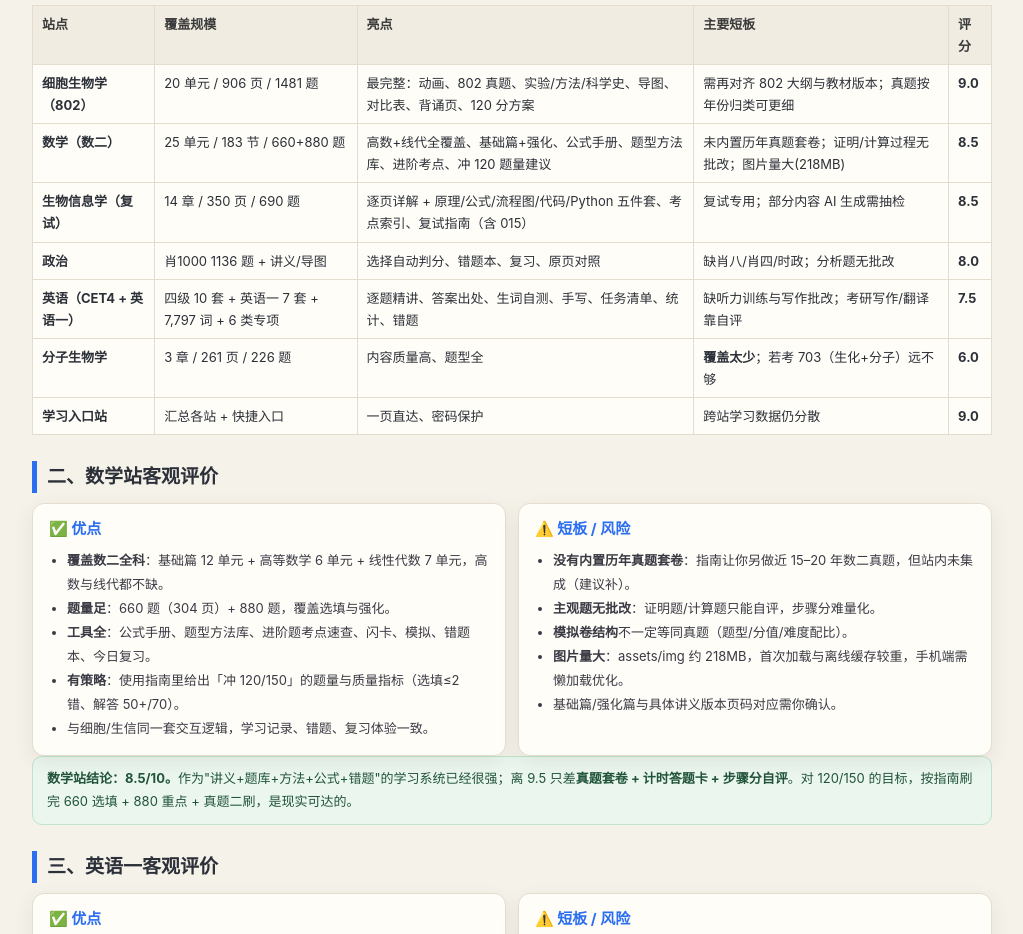
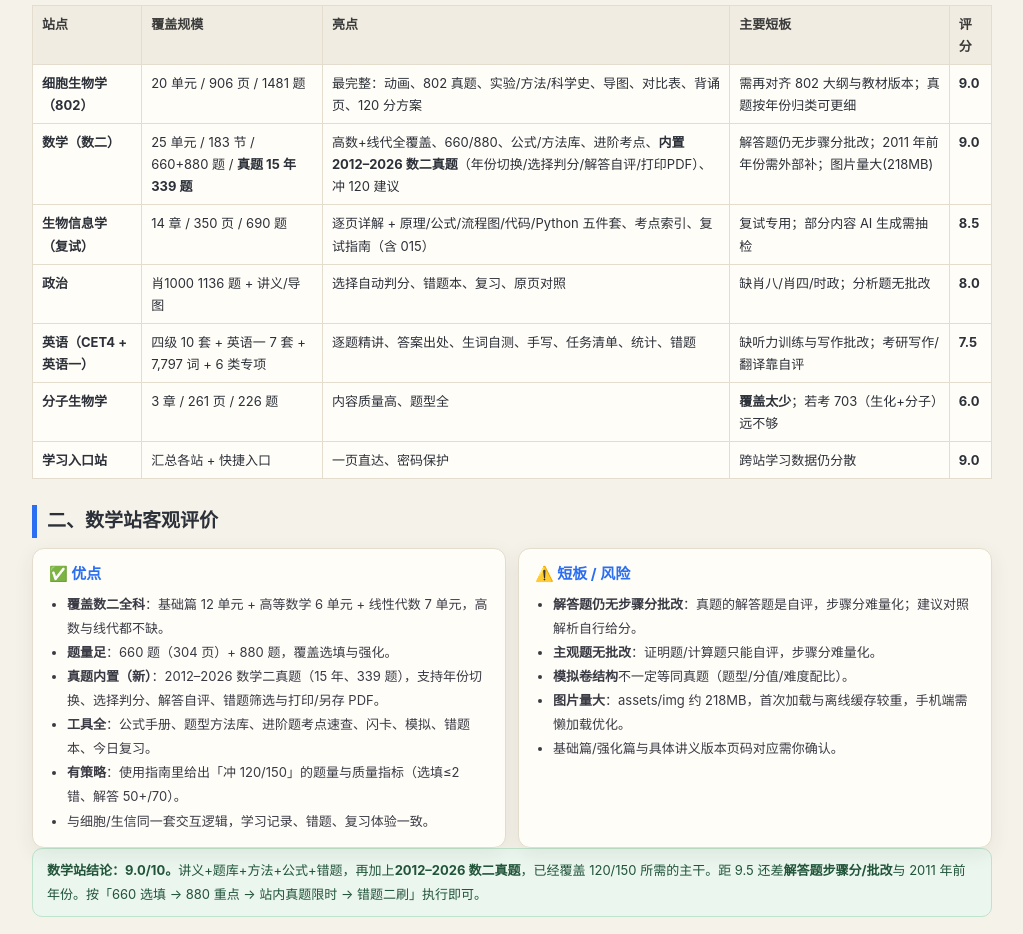
Before and after one commit to newkan-li/study, a plain HTML site: page assessment.html in a window 1280 px wide. Shown: the part 340-1274 px from the top of the page, without its empty margins (128-1151 px from the left). Drawn offline with Linux system fonts and the light colour scheme.

Commit message:
更新评价:数学站已内置2012–2026数学二真题(15年339题),评分8.5→9.0,移除『无真题套卷』并更新短板/成功率/改进项;首页数学卡片加真题入口

```diff
--- a/assessment.html
+++ b/assessment.html
@@ -54,7 +54,7 @@
     <thead><tr><th>站点</th><th>覆盖规模</th><th>亮点</th><th>主要短板</th><th>评分</th></tr></thead>
     <tbody>
       <tr><td><b>细胞生物学（802）</b></td><td>20 单元 / 906 页 / 1481 题</td><td>最完整：动画、802 真题、实验/方法/科学史、导图、对比表、背诵页、120 分方案</td><td>需再对齐 802 大纲与教材版本；真题按年份归类可更细</td><td class="score">9.0</td></tr>
-      <tr><td><b>数学（数二）</b></td><td>25 单元 / 183 节 / 660+880 题</td><td>高数+线代全覆盖、基础篇+强化、公式手册、题型方法库、进阶考点、冲 120 题量建议</td><td>未内置历年真题套卷；证明/计算过程无批改；图片量大(218MB)</td><td class="score">8.5</td></tr>
+      <tr><td><b>数学（数二）</b></td><td>25 单元 / 183 节 / 660+880 题 / <b>真题 15 年 339 题</b></td><td>高数+线代全覆盖、660/880、公式/方法库、进阶考点、<b>内置 2012–2026 数二真题</b>（年份切换/选择判分/解答自评/打印PDF）、冲 120 建议</td><td>解答题仍无步骤分批改；2011 年前年份需外部补；图片量大(218MB)</td><td class="score">9.0</td></tr>
       <tr><td><b>生物信息学（复试）</b></td><td>14 章 / 350 页 / 690 题</td><td>逐页详解 + 原理/公式/流程图/代码/Python 五件套、考点索引、复试指南（含 015）</td><td>复试专用；部分内容 AI 生成需抽检</td><td class="score">8.5</td></tr>
       <tr><td><b>政治</b></td><td>肖1000 1136 题 + 讲义/导图</td><td>选择自动判分、错题本、复习、原页对照</td><td>缺肖八/肖四/时政；分析题无批改</td><td class="score">8.0</td></tr>
       <tr><td><b>英语（CET4 + 英语一）</b></td><td>四级 10 套 + 英语一 7 套 + 7,797 词 + 6 类专项</td><td>逐题精讲、答案出处、生词自测、手写、任务清单、统计、错题</td><td>缺听力训练与写作批改；考研写作/翻译靠自评</td><td class="score">7.5</td></tr>
@@ -68,19 +68,20 @@
     <div class="box"><h3>✅ 优点</h3><ul>
       <li><b>覆盖数二全科</b>：基础篇 12 单元 + 高等数学 6 单元 + 线性代数 7 单元，高数与线代都不缺。</li>
       <li><b>题量足</b>：660 题（304 页）+ 880 题，覆盖选填与强化。</li>
+      <li><b>真题内置（新）</b>：2012–2026 数学二真题（15 年、339 题），支持年份切换、选择判分、解答自评、错题筛选与打印/另存 PDF。</li>
       <li><b>工具全</b>：公式手册、题型方法库、进阶题考点速查、闪卡、模拟、错题本、今日复习。</li>
       <li><b>有策略</b>：使用指南里给出「冲 120/150」的题量与质量指标（选填≤2 错、解答 50+/70）。</li>
       <li>与细胞/生信同一套交互逻辑，学习记录、错题、复习体验一致。</li>
     </ul></div>
     <div class="box"><h3>⚠️ 短板 / 风险</h3><ul>
-      <li><b>没有内置历年真题套卷</b>：指南让你另做近 15–20 年数二真题，但站内未集成（建议补）。</li>
+      <li><b>解答题仍无步骤分批改</b>：真题的解答题是自评，步骤分难量化；建议对照解析自行给分。</li>
       <li><b>主观题无批改</b>：证明题/计算题只能自评，步骤分难量化。</li>
       <li><b>模拟卷结构</b>不一定等同真题（题型/分值/难度配比）。</li>
       <li><b>图片量大</b>：assets/img 约 218MB，首次加载与离线缓存较重，手机端需懒加载优化。</li>
       <li>基础篇/强化篇与具体讲义版本页码对应需你确认。</li>
     </ul></div>
   </div>
-  <div class="ok"><b>数学站结论：8.5/10。</b>作为"讲义+题库+方法+公式+错题"的学习系统已经很强；离 9.5 只差<b>真题套卷 + 计时答题卡 + 步骤分自评</b>。对 120/150 的目标，按指南刷完 660 选填 + 880 重点 + 真题二刷，是现实可达的。</div>
+  <div class="ok"><b>数学站结论：9.0/10。</b>讲义+题库+方法+公式+错题，再加上<b>2012–2026 数二真题</b>，已经覆盖 120/150 所需的主干。距 9.5 还差<b>解答题步骤分/批改</b>与 2011 年前年份。按「660 选填 → 880 重点 → 站内真题限时 → 错题二刷」执行即可。</div>
 
   <h2>三、英语一客观评价</h2>
   <div class="grid">
@@ -117,7 +118,7 @@
 
   <h2>五、最值得做的改进（按 ROI）</h2>
   <ul>
-    <li><b>数学：内置近 15–20 年数二真题套卷</b>（计时 + 答题卡 + 自动判分 + 步骤分自评）——直接决定 120 分。</li>
+    <li><b>数学：给内置真题的解答题补“步骤分/批改”</b>，并补 2011 年前年份——这是数学站最后一块短板。</li>
     <li><b>政治：加肖八/肖四 + 时政 + 分析题模板</b>，补上最后 20 分的短板。</li>
     <li><b>英语：听力与写作批改</b>（或接入外部工具），别只练阅读。</li>
     <li><b>内容质检</b>：对 AI/OCR 生成的数字、人名、年份做抽样核对，建一个「勘误」入口。</li>
@@ -182,7 +183,7 @@
 
   <h3>决定成败的 4 个变量（比网站更重要）</h3>
   <ul>
-    <li><b>数学二（150）</b>：线代从零开始，必须走完"基础篇→660→880→近 15 年真题套卷"，且限时计算。</li>
+    <li><b>数学二（150）</b>：线代从零开始，必须走完"基础篇→660→880→站内 2012–2026 真题（限时）→错题二刷"。</li>
     <li><b>802 细胞（150）</b>：细胞站覆盖最全，是最稳的一科；客观题接近满分、主观题按踩分点写。</li>
     <li><b>英语一（100）</b>：阅读 30+、写作 20+；只靠 7 套不够，需补近 15 年真题与写作批改。</li>
     <li><b>政治（100）</b>：多选决定 70+；11 月起必须上肖八/肖四/时政（网站目前缺）。</li>
@@ -211,7 +212,7 @@
   <div class="warn"><b>结论：</b>"认真用网站 + 真题套卷 + 错题二刷 + 主观题批改"四件事做到，0710J7 上岸有较大把握（估 55–75%）；只靠网站、不碰真题和批改，概率约三成。</div>
 
   <h2>八、数学二真题免费获取（15 年+）</h2>
-  <p class="hint" style="font-size:12.8px;color:#6b7280">以下为公开可访问的免费来源，建议尽快下载备份；答案以权威真题书/官方为准，资源版权归原作者，仅供个人学习。</p>
+  <p class="hint" style="font-size:12.8px;color:#6b7280">数学站已内置 <b>2012–2026 数二真题</b>（15 年 339 题）；下面是<b>更早年份/外部备份</b>的免费来源，建议尽快下载备份；答案以权威真题书/官方为准，资源版权归原作者，仅供个人学习。</p>
   <table>
     <thead><tr><th>来源</th><th>覆盖</th><th>特点</th><th>入口</th></tr></thead>
     <tbody>
```
Also changed, not shown: index.html (+2 -1 lines).
